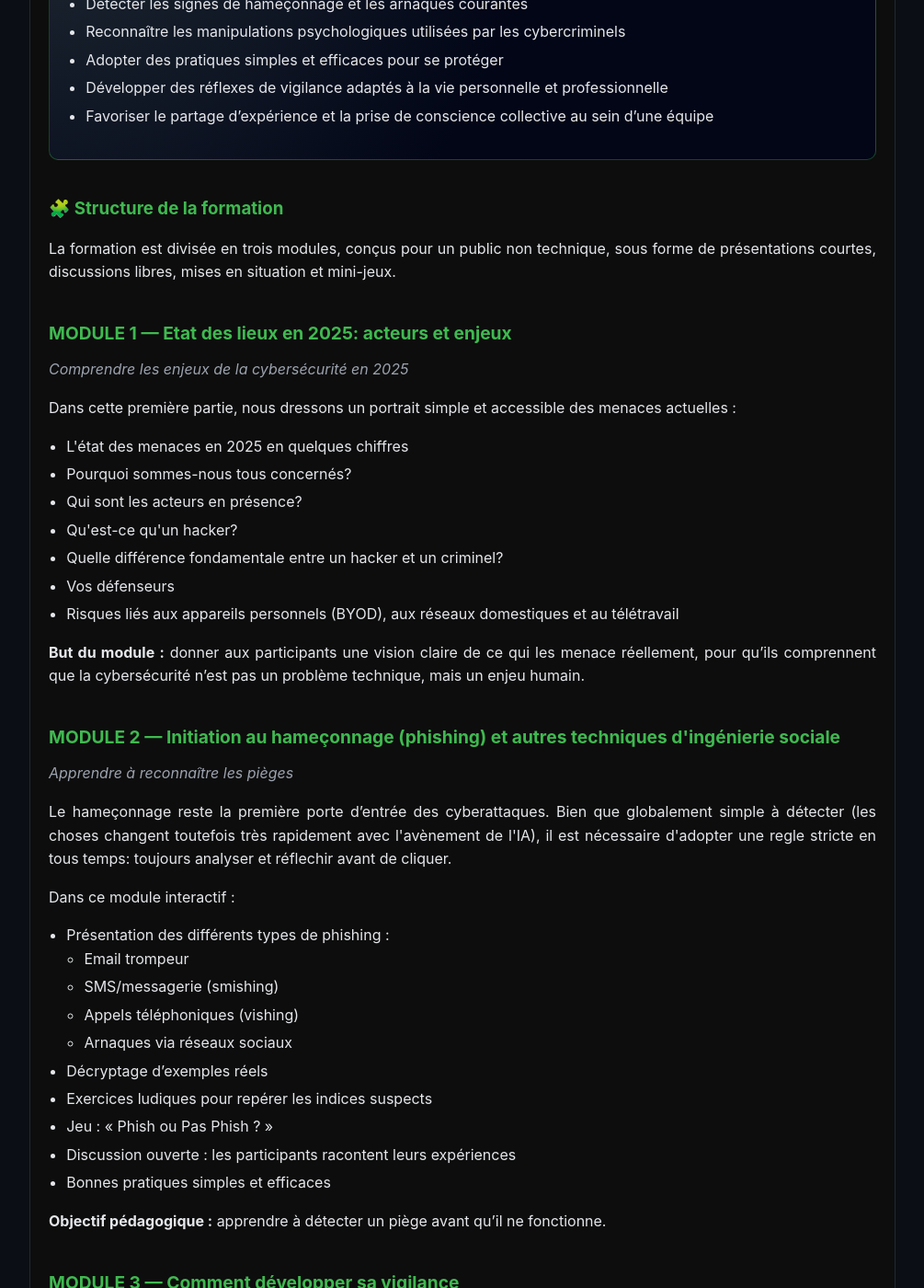
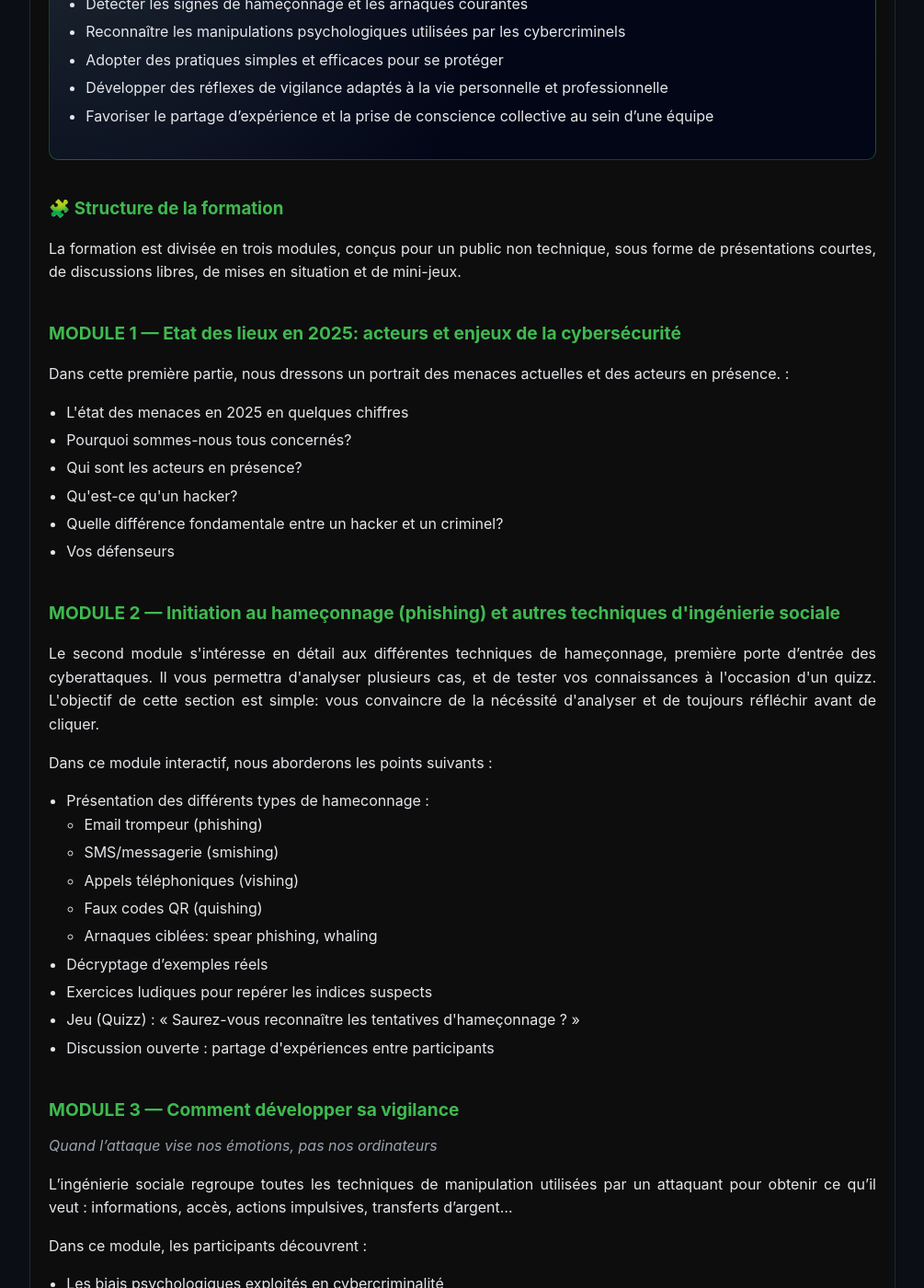
Before and after one commit to sqltemp/portfolio, a Jekyll site: the page projects/phares/formation.html, which Jekyll copies as it is, in a window 1280 px wide and 1400 px high, scrolled down 727 px. Shown: the whole window at 92% size, without its empty margins (137-1142 px from the left). Built offline with Jekyll 4.4.1, drawn with Linux system fonts in a browser that asks for light colours.

Commit message:
Update formation.html

```diff
--- a/projects/phares/formation.html
+++ b/projects/phares/formation.html
@@ -155,14 +155,13 @@
 
     <h3>🧩 Structure de la formation</h3>
     <p>
-      La formation est divisée en trois modules, conçus pour un public non technique, sous forme de présentations courtes, discussions libres, mises en situation et mini-jeux.
+      La formation est divisée en trois modules, conçus pour un public non technique, sous forme de présentations courtes, de discussions libres, de mises en situation et de mini-jeux.
     </p>
 
     <!-- MODULE 1 -->
-    <h3 class="module-titre">MODULE 1 — Etat des lieux en 2025: acteurs et enjeux</h3>
-    <p class="module-soustitre"> Comprendre les enjeux de la cybersécurité en 2025</p>
+    <h3 class="module-titre">MODULE 1 — Etat des lieux en 2025: acteurs et enjeux de la cybersécurité </h3>
 
-    <p>Dans cette première partie, nous dressons un portrait simple et accessible des menaces actuelles&nbsp;:</p>
+    <p>Dans cette première partie, nous dressons un portrait des menaces actuelles et des acteurs en présence.&nbsp;:</p>
     <ul>
       <li>L'état des menaces en 2025 en quelques chiffres</li>
       <li>Pourquoi sommes-nous tous concernés?</li>
@@ -170,42 +169,36 @@
       <li>Qu'est-ce qu'un hacker?</li>
       <li>Quelle différence fondamentale entre un hacker et un criminel?</li>
       <li>Vos défenseurs</li>
-      <li>Risques liés aux appareils personnels (BYOD), aux réseaux domestiques et au télétravail</li>
     </ul>
 
-    <p>
-      <strong>But du module&nbsp;:</strong> donner aux participants une vision claire de ce qui les menace réellement,
-      pour qu’ils comprennent que la cybersécurité n’est pas un problème technique, mais un enjeu humain.
-    </p>
 
     <!-- MODULE 2 -->
     <h3 class="module-titre">MODULE 2 — Initiation au hameçonnage (phishing) et autres techniques d'ingénierie sociale</h3>
-    <p class="module-soustitre">Apprendre à reconnaître les pièges</p>
 
     <p>
-      Le hameçonnage reste la première porte d’entrée des cyberattaques. Bien que globalement simple à détecter (les choses changent toutefois très rapidement avec l'avènement de l'IA),
-      il est nécessaire d'adopter une regle stricte en tous temps: toujours analyser et réflechir avant de cliquer.
+      Le second module s'intéresse en détail aux différentes techniques de hameçonnage, première porte d’entrée des cyberattaques.
+      Il vous permettra d'analyser plusieurs cas, et de tester vos connaissances à l'occasion d'un quizz.
+      L'objectif de cette section est simple: vous convaincre de la nécéssité d'analyser et de toujours réfléchir avant de cliquer.
     </p>
 
-    <p>Dans ce module interactif&nbsp;:</p>
+    <p>Dans ce module interactif, nous aborderons les points suivants&nbsp;:</p>
     <ul>
       <li>
-        Présentation des différents types de phishing&nbsp;:
+        Présentation des différents types de hameconnage&nbsp;:
         <ul>
-          <li>Email trompeur</li>
+          <li>Email trompeur (phishing)</li>
           <li>SMS/messagerie (smishing)</li>
           <li>Appels téléphoniques (vishing)</li>
-          <li>Arnaques via réseaux sociaux</li>
+          <li>Faux codes QR (quishing)</li>
+          <li>Arnaques ciblées: spear phishing, whaling</li>
         </ul>
       </li>
       <li>Décryptage d’exemples réels</li>
       <li>Exercices ludiques pour repérer les indices suspects</li>
-      <li>Jeu&nbsp;: «&nbsp;Phish ou Pas Phish&nbsp;?&nbsp;»</li>
-      <li>Discussion ouverte&nbsp;: les participants racontent leurs expériences</li>
-      <li>Bonnes pratiques simples et efficaces</li>
+      <li>Jeu (Quizz)&nbsp;: «&nbsp;Saurez-vous reconnaître les tentatives d'hameçonnage&nbsp;?&nbsp;»</li>
+      <li>Discussion ouverte&nbsp;: partage d'expériences entre participants</li>
     </ul>
 
-    <p><strong>Objectif pédagogique&nbsp;:</strong> apprendre à détecter un piège avant qu’il ne fonctionne.</p>
 
     <!-- MODULE 3 -->
     <h3 class="module-titre">MODULE 3 — Comment développer sa vigilance</h3>
```
